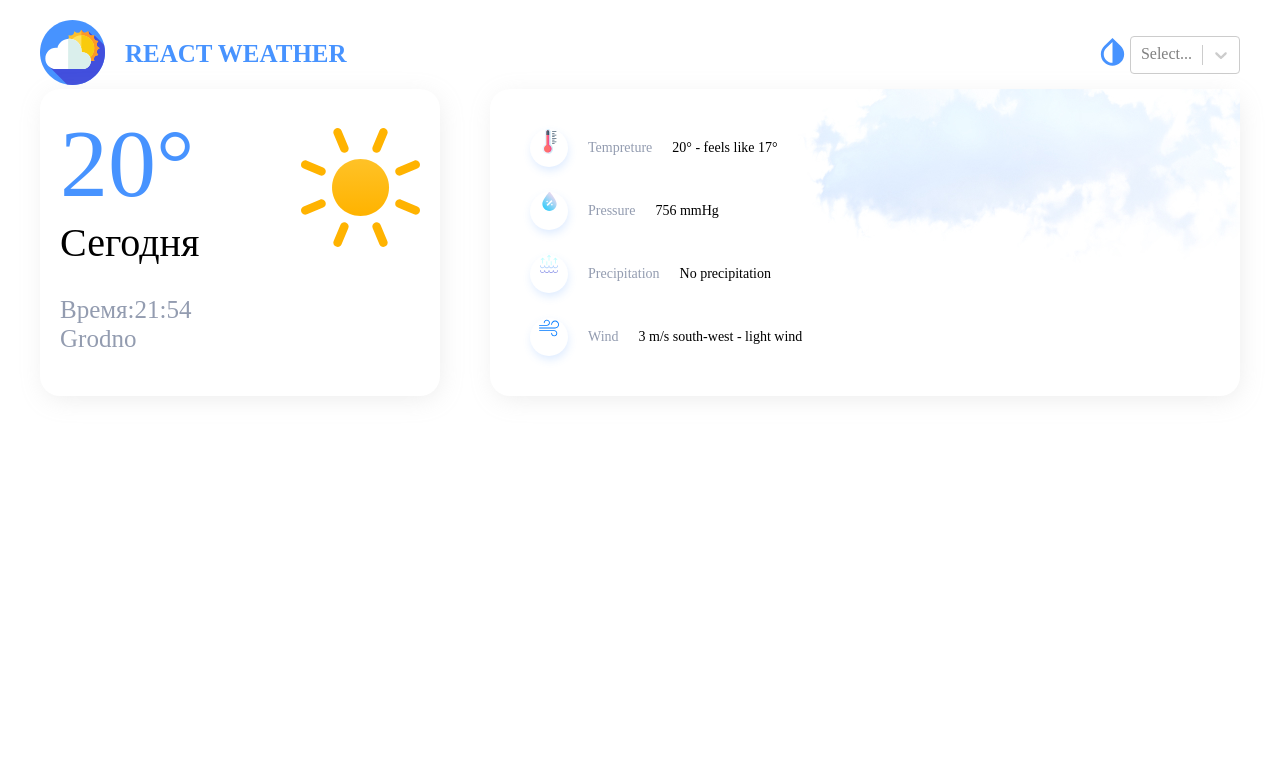
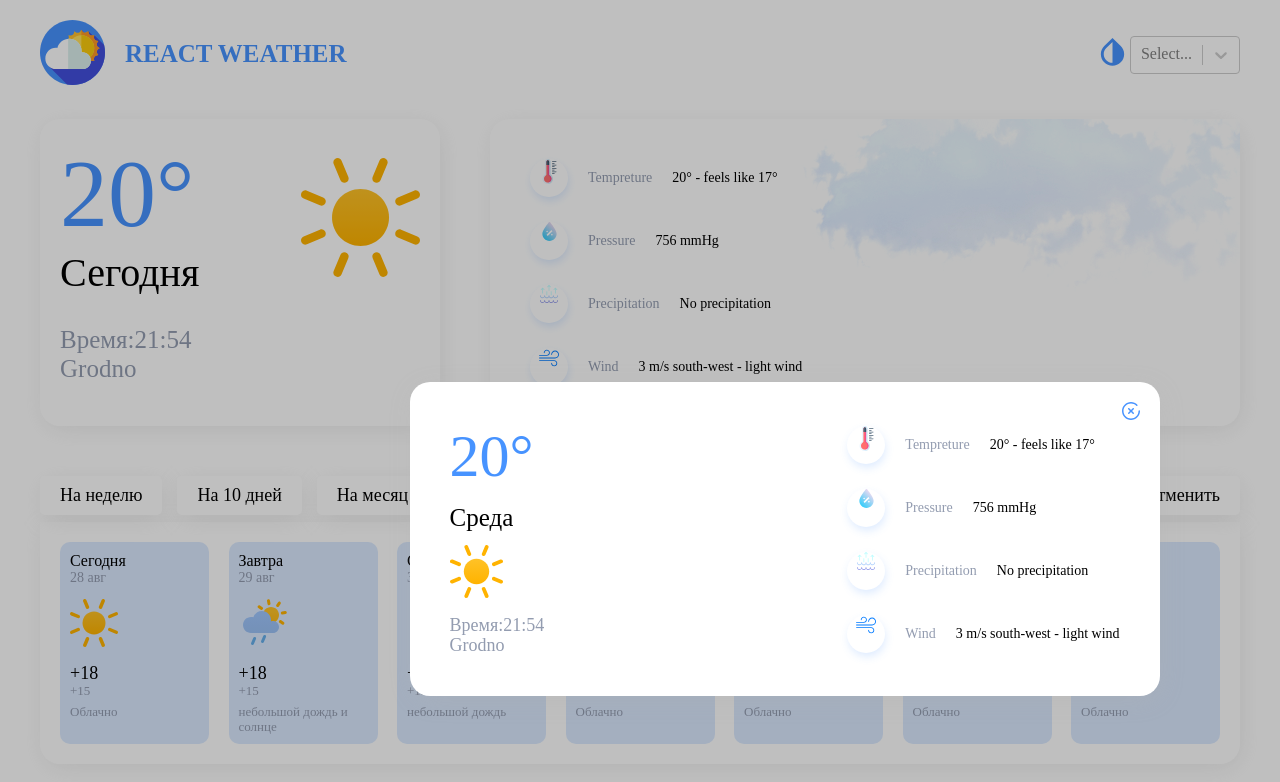
Before and after one commit to feelpainbitc/React-weather, a React (Create React App) app: page / in a window 1280 px wide. Shown: the top 782 px of the page. Built offline with nearby package versions, Linux system fonts and the light colour scheme; a web font is replaced by a local one.

Commit message:
added popup

```diff
--- a/src/App.js
+++ b/src/App.js
@@ -4,16 +4,21 @@ import { Routes, Route } from 'react-router-dom';
 import { MonthStatistics } from './pages/MonthStatistics/MonthStatistics';
 import { Home } from './pages/Home/Home';
 import { Header } from './shared/Header';
+import { Popup } from './shared/Popup/Popup';
 
 function App() {
   return(
+    <div className="global_container">
+    <Popup/>
   <div className='container'>
+
     <Header/>
     <Routes>
       <Route path='/' exact Component={Home}/>
       <Route path='/month-statistics' exact Component={MonthStatistics}/>
     </Routes>
   </div>
+</div>
   );
 }
 
--- a/src/App.scss
+++ b/src/App.scss
@@ -3,3 +3,6 @@
     margin: 0 auto;
     padding-top: 20px;
 }
+.global_container{
+
+}
--- a/src/assets/icons/global/GlobalSvgSelector.js
+++ b/src/assets/icons/global/GlobalSvgSelector.js
@@ -255,6 +255,73 @@ export const  GlobalSvgSelector= ({id}) => {
           </defs>
         </svg>
       );
+        case 'mainly_cloudy':
+      return (
+        <svg
+          width="48"
+          height="48"
+          viewBox="0 0 48 48"
+          fill="none"
+          xmlns="http://www.w3.org/2000/svg"
+        >
+          <path
+            opacity="0.32"
+            d="M38 28C41.314 28 44 25.314 44 22C44 18.686 41.314 16 38 16H37.938C37.978 15.672 38 15.338 38 15C38 10.582 34.418 7 30 7C26.5 7 23.524 9.248 22.44 12.378C21.67 12.132 20.852 12 20 12C15.582 12 12 15.582 12 20C12 24.418 15.582 28 20 28C20.69 28 21.36 27.912 22 27.748V28H38Z"
+            fill="#73A5E6"
+          />
+          <path
+            d="M12 38C7.582 38 4 34.418 4 30C4 25.582 7.582 22 12 22C12.834 22 13.636 22.128 14.392 22.364C15.518 18.68 18.946 16 23 16C27.97 16 32 20.03 32 25C32 25.47 31.964 25.93 31.894 26.38C32.55 26.134 33.258 26 34 26C37.314 26 40 28.686 40 32C40 35.314 37.314 38 34 38H12Z"
+            fill="url(#paint0_linear)"
+          />
+          <path
+            d="M14 25C14 29.97 18.03 34 23 34C27.502 34 31.23 30.696 31.894 26.38C32.55 26.134 33.258 26 34 26C37.314 26 40 28.686 40 32C40 35.314 37.314 38 34 38H12C7.582 38 4 34.418 4 30C4 25.582 7.582 22 12 22C12.834 22 13.636 22.128 14.392 22.364C14.136 23.198 14 24.082 14 25Z"
+            fill="url(#paint1_radial)"
+          />
+          <defs>
+            <linearGradient
+              id="paint0_linear"
+              x1="22"
+              y1="16"
+              x2="22"
+              y2="38"
+              gradientUnits="userSpaceOnUse"
+            >
+              <stop stopColor="#9FC7FF" />
+              <stop offset="1" stopColor="#9BC1F5" />
+            </linearGradient>
+            <radialGradient
+              id="paint1_radial"
+              cx="0"
+              cy="0"
+              r="1"
+              gradientUnits="userSpaceOnUse"
+              gradientTransform="translate(17.9439 -22.6966) rotate(-90) scale(20.9574 6.69705)"
+            >
+              <stop stopColor="#486DA8" stopOpacity="0.4" />
+              <stop offset="1" stopColor="#486DA8" stopOpacity="0" />
+            </radialGradient>
+          </defs>
+        </svg>
+      );
+        case 'close':
+      return (
+        <svg
+          width="18"
+          height="18"
+          viewBox="0 0 18 18"
+          fill="none"
+          xmlns="http://www.w3.org/2000/svg"
+        >
+          <path
+            d="M17.25 8.25C16.836 8.25 16.5 8.586 16.5 9C16.5 13.1355 13.1355 16.5 9 16.5C4.8645 16.5 1.5 13.1355 1.5 9C1.5 4.8645 4.8645 1.5 9 1.5C11.0134 1.5 12.9034 2.28675 14.322 3.7155C14.6138 4.00912 15.0889 4.011 15.3825 3.71925C15.6765 3.4275 15.678 2.95238 15.3862 2.65838C13.6841 0.94425 11.4157 0 9 0C4.03725 0 0 4.03725 0 9C0 13.9628 4.03725 18 9 18C13.9624 18 18 13.9628 18 9C18 8.586 17.664 8.25 17.25 8.25Z"
+            fill="#4793FF"
+          />
+          <path
+            d="M10.0605 9L11.7803 7.28025C12.0731 6.98737 12.0731 6.51262 11.7803 6.21975C11.4874 5.92687 11.0126 5.92687 10.7198 6.21975L9.00003 7.9395L7.28028 6.21975C6.98778 5.92687 6.51228 5.92687 6.21978 6.21975C5.9269 6.51262 5.9269 6.98737 6.21978 7.28025L7.93953 9L6.21978 10.7197C5.9269 11.0126 5.9269 11.4874 6.21978 11.7802C6.36603 11.9269 6.55803 12 6.75003 12C6.94203 12 7.13403 11.9269 7.28028 11.7802L9.00003 10.0605L10.7198 11.7802C10.8664 11.9269 11.058 12 11.25 12C11.442 12 11.6336 11.9269 11.7803 11.7802C12.0731 11.4874 12.0731 11.0126 11.7803 10.7197L10.0605 9Z"
+            fill="#4793FF"
+          />
+        </svg>
+      );
         default:
             return null;
     };
--- a/src/index.scss
+++ b/src/index.scss
@@ -2,6 +2,7 @@
 @import url('https://fonts.googleapis.com/css2?family=Inria+Sans:ital,wght@0,300;0,400;0,700;1,300;1,400;1,700&family=Montserrat:ital,wght@0,100;0,200;0,300;0,400;0,500;0,600;0,700;0,800;0,900;1,100;1,200;1,300;1,400;1,500;1,600;1,700;1,800;1,900&display=swap');
 body{
     font-family: 'Montserrat' sans-serif;
+    position: relative;
 }
 *,*::after,*::before{
     box-sizing: border-box;
--- a/src/pages/Home/Home.js
+++ b/src/pages/Home/Home.js
@@ -2,6 +2,7 @@ import React from 'react';
 import { ThisDay } from './Components/ThisDay/ThisDay';
 import { ThisDayInfo } from './Components/ThisDayInfo/ThisDayInfo';
 import s from "./Home.module.scss";
+import { Days } from './Days/Days';
 
 
 /**
@@ -16,7 +17,9 @@ export const  Home= (props) => {
         <ThisDay/>
         <ThisDayInfo/>
         </div>
+        <Days/>
+
     </div>
-   )
+   );
 
  }
--- a/src/pages/Home/Home.module.scss
+++ b/src/pages/Home/Home.module.scss
@@ -4,4 +4,5 @@
 .wrapper{
     display: flex;
     justify-content: space-between;
+    margin-bottom: 50px;
 }
--- a/src/shared/Header.module.scss
+++ b/src/shared/Header.module.scss
@@ -2,6 +2,7 @@
     display: flex;
     justify-content: space-between;
     width: 100%;
+    margin-bottom: 30px;
 }
 .wrapper{
     display: flex;
--- /dev/null
+++ b/src/shared/Popup/Popup.js
@@ -0,0 +1,59 @@
+import React from 'react'  ;
+import s from "./Popup.module.scss";
+import { ThisDayItem } from '../../pages/Home/Components/ThisDayInfo/ThisDayItem';
+import { GlobalSvgSelector } from '../../assets/icons/global/GlobalSvgSelector';
+
+/**
+* @author
+* @function Popup
+**/
+
+export const Popup = (props) => {
+    const items=[
+        {
+          icon_id:'temp',
+          name:'Tempreture',
+          value:'20° - feels like 17°',
+        },
+        {
+          icon_id:'pressure',
+          name:'Pressure',
+          value:'756 mmHg',
+        },
+        {
+          icon_id:'precipitation',
+          name:'Precipitation',
+          value:'No precipitation',
+        },
+        {
+          icon_id:'wind',
+          name:'Wind',
+          value:'3 m/s south-west - light wind',
+        },
+      ];
+  return(
+    <>
+    <div className={s.blur}></div>
+    <div className={s.popup}>
+        <div className={s.day}>
+            <div className={s.day_temp}>20°</div>
+            <div className={s.day_name}>Среда</div>
+            <div className={s.day_img}>
+                <GlobalSvgSelector id="sun"/>
+            </div>
+            <div className={s.day_time}>Время:<span>21:54</span></div>
+            <div className={s.day_town}>Grodno</div>
+        </div>
+        <div className={s.this_day_info_items}>{
+        items.map((item)=>
+          <ThisDayItem  key={item.icon_id} item={item}/>
+        )}
+        </div>
+        <div className={s.close}>
+            <GlobalSvgSelector id="close"></GlobalSvgSelector>
+        </div>
+    </div>
+    </>
+   )
+
+ }
--- /dev/null
+++ b/src/shared/Popup/Popup.module.scss
@@ -0,0 +1,69 @@
+@import "/home/feelpainbitc/weaherlooking/src/vaiables.scss";
+
+
+.popup{
+    position: absolute;
+    top: 50%;
+    left: 32%;
+    z-index: 1001;
+    display: flex;
+    align-items: center;
+    justify-content: space-between;
+    padding: 40px;
+    max-width: 750px;
+    width: 100%;
+    background:$lite-background;
+    box-shadow: $box-shadow;
+    border-radius: $border-radius;
+}
+.blur{
+    position: absolute;
+    z-index: 1000;
+    width: 100%;
+    height: 100vh;
+    background: rgba(0,0,0,0.25);
+}
+.close{
+    position: absolute;
+    top: 20px;
+    right: 20px;
+    cursor: pointer;
+    svg{
+        transition: 0.3s;
+
+    }
+    &:hover{
+        svg{
+        transform: rotate(360deg);
+        }
+    }
+}
+
+.day{
+    .day_temp{
+        font-weight: 500;
+        font-size: 60px;
+        color:$primary-color;
+        margin-bottom: 12px;
+    }
+    .day_name{
+        font-size: 25px;
+        line-height: 30px;
+        color:#000;
+        margin-bottom: 12px;
+    }
+    .day_img{
+        svg{
+        width: 53px;
+        height: 53px;
+        }
+        margin-bottom: 12px;
+    }
+    .day_time,.day_town{
+        font-size:18px;
+        color: $base-color;
+    }
+
+
+
+}
```
